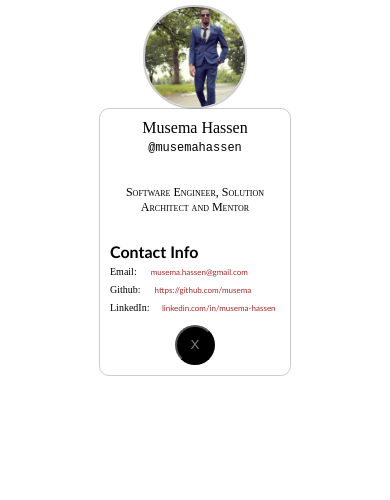
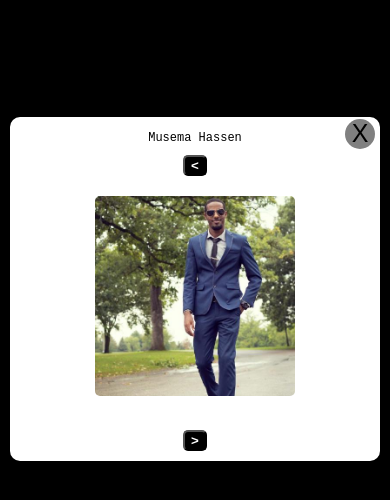
Before and after one commit to musema/musema.github.io, a plain HTML site: page index.html in a window 390 px wide. Both pictures are taken after a click on the picture 195 px from the left and 57 px from the top of the page. Drawn offline with Linux system fonts and the light colour scheme.

Commit message:
Add modal

```diff
--- a/app/app.js
+++ b/app/app.js
@@ -1,10 +1,27 @@
 
-const profileImage = document.getElementById('profile-picture');
+
 const images = [
     "./images/musema-1.jpeg",
     "./images/musema-2.png",
     "./images/musema-3.png"
-]
+];
+
+const profileImage = document.getElementById('profile-picture');
+const modal = document.getElementById('modal');
+const modalCloseButton = document.getElementById('modal-close-button');
+const modalContentImage = document.getElementById('modal-content-image');
+
+const showPreviousImageButton = document.getElementById('show-previous-image-button');
+const showNextImageButton = document.getElementById('show-next-image-button');
+
+
+
+modalCloseButton.addEventListener('click', closeModal);
+profileImage.addEventListener('click', showModal);
+showPreviousImageButton.addEventListener('click', prevModalImage);
+showNextImageButton.addEventListener('click', nextModalImage);
+window.addEventListener('click', onWindowClick);
+
 if(profileImage) {
     let imageIndex = 0;
     setInterval(() => {
@@ -17,7 +34,55 @@ if(profileImage) {
         }
     }, 5000);
 
-    profileImage.addEventListener('click', function(){
+    profileImage.addEventListener('click', handleProfileImageClick)
+}
 
-    })
+
+
+
+// modal actions
+let currentModalImageIndex;
+function handleProfileImageClick(e) {
+    const imageSrc = e.target.src;
+    modalContentImage.src = imageSrc;
+    currentModalImageIndex = getImageIndex(imageSrc);
 }
+
+function closeModal(){
+    modal.style.display = 'none'
+}
+
+function showModal(){
+    modal.style.display = 'block'
+}
+
+function nextModalImage(){
+    if(currentModalImageIndex >= images.length-1){
+        currentModalImageIndex = 0;
+    } else{
+        currentModalImageIndex++;
+    }
+    setModalImageSrc();
+}
+
+function prevModalImage(){
+    if(currentModalImageIndex <= 0){
+        currentModalImageIndex = images.length -1;
+    } else{
+        currentModalImageIndex--;
+    }
+    setModalImageSrc();
+}
+function getImageIndex(src) {
+    return images.findIndex(imageSrc => src.indexOf(imageSrc) >= 0);
+}
+
+function setModalImageSrc() {
+    modalContentImage.src = images[currentModalImageIndex]
+}
+
+function onWindowClick(e) {
+    if(e.target == modal){
+        closeModal();
+    }
+}
--- /dev/null
+++ b/css/modal.css
@@ -0,0 +1,89 @@
+#modal {
+    display: none;
+    position: fixed;
+    top: 0px;
+    left: 0px;
+    width: 100%;
+    height: 100%;
+    z-index: 999;
+    background-color: rgba(0, 0, 0, 1);
+}
+#modal-content-wrapper {
+    position: relative;
+    margin: 20%;
+    padding: 10px;
+    background-color: white;
+    justify-content: center;
+    align-items: center;
+    border-radius: 10px;
+
+}
+#modal-content {
+    display: grid;
+    grid-template-columns: 20px auto 20px;
+    gap: 20px;
+    justify-content: center;
+    align-items: center;
+}
+
+@media screen and (max-width: 400px) {
+    #modal-content {
+        grid-template-columns: 1fr;
+    }
+}
+
+#modal-close-button-wrapper {
+    display: inline;
+    text-align: center;
+    background-color: gray;
+    position: absolute;
+    top: 2px;
+    right: 10px;
+    font-size: 30px;
+    width: 40px;
+    height: 40px;
+    border-radius: 20px;
+    font-family: fantasy;
+
+}
+@media screen and (max-width: 400px) {
+    #modal-close-button-wrapper {
+        top: 2px;
+        right: 5px;
+        font-size: 25px;
+        width: 30px;
+        height: 30px;
+        border-radius: 15px;
+    }
+}
+
+
+#modal-close-button-wrapper:hover {
+    color: brown;
+    background-color: white;
+    cursor: pointer;
+    font-size: 50px;
+}
+
+#modal-content-image{
+    width: 300px;
+    height: 350px;
+    border-radius: 10px;
+}
+
+@media screen and (max-width: 600px){
+    #modal-content-image{
+        width: 200px;
+        height: 200px;
+        border-radius: 5px;
+    }
+    #modal-content-wrapper {
+        margin: 30% 10px;
+    }
+}
+
+#show-previous-image-button, #show-next-image-button{
+    font-family: fantasy;
+    font-weight: 600;
+    color: white;
+}
--- a/index.html
+++ b/index.html
@@ -6,6 +6,7 @@
     <meta name="viewport" content="width=device-width, initial-scale=1.0" />
     <title>Musema Hassen</title>
     <link rel="stylesheet" href="./css/styles.css" />
+    <link rel="stylesheet" href="./css/modal.css" />
     <script defer src="./app/app.js"></script>
   </head>
   <body>
@@ -64,5 +65,26 @@
         </div>
       </div>
     </div>
+    <div id="modal">
+      <div id="modal-content-wrapper">
+        <di id="modal-header">
+          <div id="modal-close-button-wrapper">
+            <span id="modal-close-button">X</span>
+          </div>
+          <span class="handle-text">Musema Hassen</span>
+        </di>
+        <div id="modal-content">
+          <div>
+            <button id="show-previous-image-button">&lt;</button>
+          </div>
+          <div>
+            <img id="modal-content-image" src="" />
+          </div>
+          <div>
+            <button id="show-next-image-button">&gt;</button>
+          </div>
+        </div>
+      </div>
+    </div>
   </body>
 </html>
```
